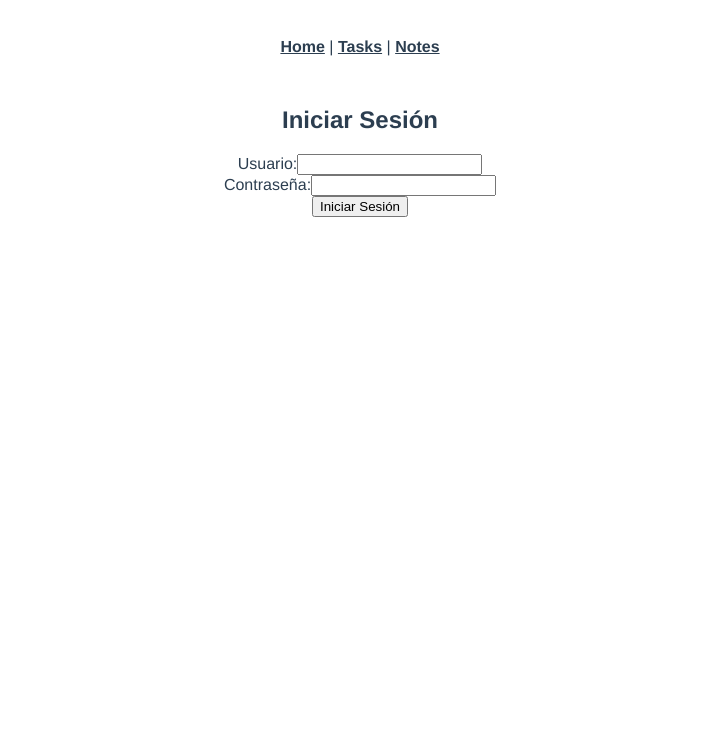
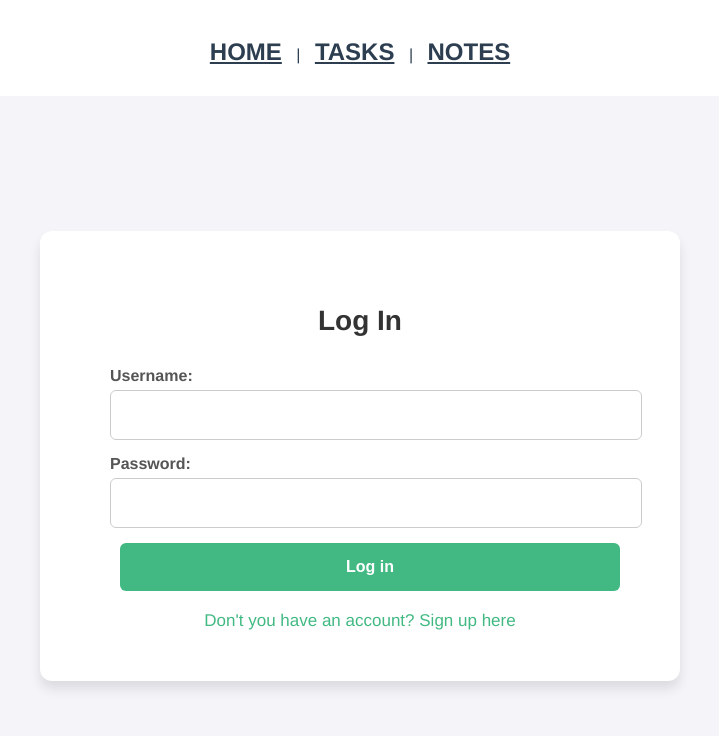
Before and after one commit to tomasrl18/clippit_frontend, a Vue app: page /#/login in a window 1280 px wide. Shown: the top 736 px of the page, without its empty margins (280-999 px from the left). Built offline with nearby package versions, Linux system fonts and the light colour scheme.

Commit message:
Login and Sign Up page design

```diff
--- a/src/App.vue
+++ b/src/App.vue
@@ -1,11 +1,38 @@
 <template>
-  <nav>
-    <router-link to="/">Home</router-link> |
-    <router-link to="/tasks">Tasks</router-link> |
-    <router-link to="/notes">Notes</router-link>
-  </nav>
-  <router-view />
+  <div id="app">
+    <nav>
+      <router-link class="nav-links" to="/">Home</router-link> |
+      <router-link class="nav-links" to="/tasks">Tasks</router-link> |
+      <router-link class="nav-links" to="/notes">Notes</router-link>
+      <button v-if="isLoggedIn" @click="logout" class="logout">Logout</button>
+    </nav>
+    <router-view />
+  </div>
 </template>
+
+<script>
+export default {
+  data() {
+    return {
+      isLoggedIn: false,
+    };
+  },
+  created() {
+    this.checkAuth();
+  },
+  methods: {
+    checkAuth() {
+      this.isLoggedIn = !!localStorage.getItem("access_token");
+    },
+    logout() {
+      localStorage.removeItem("access_token");
+      localStorage.removeItem("refresh_token");
+      this.isLoggedIn = false;
+      this.$router.push("/login");
+    },
+  },
+};
+</script>
 
 <style>
 #app {
@@ -14,6 +41,12 @@
   -moz-osx-font-smoothing: grayscale;
   text-align: center;
   color: #2c3e50;
+}
+
+.nav-links {
+  font-size: 1.5rem;
+  text-transform: uppercase;
+  padding: 10px;
 }
 
 nav {
@@ -28,4 +61,18 @@ nav a {
 nav a.router-link-exact-active {
   color: #42b983;
 }
+
+.logout {
+  margin-left: 20px;
+  padding: 5px 10px;
+  border: none;
+  background-color: #42b983;
+  color: white;
+  border-radius: 5px;
+  cursor: pointer;
+}
+
+.logout:hover {
+  background-color: #38a169;
+}
 </style>
--- a/src/views/LoginPage.vue
+++ b/src/views/LoginPage.vue
@@ -1,9 +1,10 @@
 <template>
-  <div class="login">
-    <h2>Iniciar Sesión</h2>
+  <div class="login-container">
+    <div class="login-box">
+      <h2>Log In</h2>
       <form @submit.prevent="handleLogin">
-      <div>
-        <label for="username">Usuario:</label>
+        <div class="input-group">
+          <label for="username">Username:</label>
           <input
             type="text"
             id="username"
@@ -11,8 +12,8 @@
             required
           />
         </div>
-      <div>
-        <label for="password">Contraseña:</label>
+        <div class="input-group">
+          <label for="password">Password:</label>
           <input
             type="password"
             id="password"
@@ -20,9 +21,13 @@
             required
           />
         </div>
-      <button type="submit">Iniciar Sesión</button>
+        <button type="submit" class="btn-login">Log in</button>
       </form>
-    <p v-if="error">{{ error }}</p>
+      <p v-if="error" class="error">{{ error }}</p>
+      <router-link to="/register" class="link-register">
+        Don't you have an account? Sign up here
+      </router-link>
+    </div>
   </div>
 </template>
 
@@ -43,6 +48,7 @@ export default {
   methods: {
     async handleLogin() {
       try {
+        this.error = null;
         const response = await apiClient.post("api/token/", this.credentials);
         const { access, refresh } = response.data;
 
@@ -51,10 +57,99 @@ export default {
 
         this.$router.push("/notes");
       } catch (error) {
-        this.error = "Credenciales incorrectas. Inténtalo de nuevo.";
-        console.error("Error al iniciar sesión:", error);
+        this.error = "Wrong credentials. Try it again.";
+        console.error("Error on log in:", error);
       }
     },
   },
 };
 </script>
+
+<style scoped>
+.login-container {
+  display: flex;
+  justify-content: center;
+  align-items: center;
+  height: 90vh;
+  background-color: #f4f4f9;
+}
+
+.login-box {
+  background-color: #ffffff;
+  padding: 50px 70px;
+  border-radius: 12px;
+  box-shadow: 0 8px 12px rgba(0, 0, 0, 0.1);
+  width: 100%;
+  max-width: 500px;
+  text-align: center;
+}
+
+.login-box h2 {
+  margin-bottom: 30px;
+  font-size: 28px;
+  color: #333333;
+}
+
+.input-group {
+  margin-bottom: 15px;
+  text-align: left;
+}
+
+.input-group label {
+  display: block;
+  margin-bottom: 5px;
+  font-size: 16px;
+  color: #555555;
+  font-weight: bold;
+}
+
+.input-group input {
+  width: 100%;
+  padding: 15px;
+  font-size: 16px;
+  border: 1px solid #cccccc;
+  border-radius: 6px;
+  transition: border-color 0.3s ease;
+}
+
+.input-group input:focus {
+  border-color: #42b983;
+  outline: none;
+}
+
+.btn-login {
+  width: 100%;
+  padding: 15px;
+  background-color: #42b983;
+  color: white;
+  font-size: 16px;
+  border: none;
+  border-radius: 6px;
+  cursor: pointer;
+  transition: background-color 0.3s ease;
+  font-weight: bold;
+  margin-left: 10px;
+}
+
+.btn-login:hover {
+  background-color: #38a169;
+}
+
+.error {
+  margin-top: 10px;
+  color: #e53e3e;
+  font-size: 14px;
+}
+
+.link-register {
+  display: block;
+  margin-top: 20px;
+  font-size: 17px;
+  color: #42b983;
+  text-decoration: none;
+}
+
+.link-register:hover {
+  text-decoration: underline;
+}
+</style>
--- a/src/views/RegisterPage.vue
+++ b/src/views/RegisterPage.vue
@@ -1,20 +1,28 @@
-<!-- src/views/Register.vue -->
-
 <template>
-  <div class="register">
-    <h2>Registro</h2>
-    <form @submit.prevent="handleRegister">
-      <div>
-        <label for="username">Usuario:</label>
-        <input type="text" id="username" v-model="user.username" required />
-      </div>
-      <div>
-        <label for="password">Contraseña:</label>
-        <input type="password" id="password" v-model="user.password" required />
-      </div>
-      <button type="submit">Registrar</button>
-    </form>
-    <p v-if="error">{{ error }}</p>
+  <div class="register-container">
+    <div class="register-box">
+      <h2>Sign Up</h2>
+      <form @submit.prevent="handleRegister">
+        <div class="input-group">
+          <label for="username">Username:</label>
+          <input type="text" id="username" v-model="user.username" required />
+        </div>
+        <div class="input-group">
+          <label for="password">Password:</label>
+          <input
+            type="password"
+            id="password"
+            v-model="user.password"
+            required
+          />
+        </div>
+        <button type="submit" class="btn-register">Sign up</button>
+      </form>
+      <p v-if="error" class="error">{{ error }}</p>
+      <router-link to="/login" class="link-login">
+        Do you have an account? Log in here
+      </router-link>
+    </div>
   </div>
 </template>
 
@@ -35,15 +43,105 @@ export default {
   methods: {
     async handleRegister() {
       try {
+        this.error = null;
         // eslint-disable-next-line no-unused-vars
         const response = await apiClient.post("api/register/", this.user);
-        alert("Registro exitoso. Inicia sesión ahora.");
-        this.$router.push("/login"); // Redirige al formulario de inicio de sesión
+        alert("Signed up succesfully. Log in now");
+        this.$router.push("/login");
       } catch (error) {
-        this.error = "Error al registrar. Inténtalo de nuevo.";
-        console.error("Error al registrar:", error);
+        this.error = "Error on sign up. Try it again.";
+        console.error("Error on sign up:", error);
       }
     },
   },
 };
 </script>
+
+<style scoped>
+.register-container {
+  display: flex;
+  justify-content: center;
+  align-items: center;
+  height: 90vh;
+  background-color: #f4f4f9;
+}
+
+.register-box {
+  background-color: #ffffff;
+  padding: 50px 70px;
+  border-radius: 12px;
+  box-shadow: 0 8px 12px rgba(0, 0, 0, 0.1);
+  width: 100%;
+  max-width: 500px;
+  text-align: center;
+}
+
+.register-box h2 {
+  margin-bottom: 30px;
+  font-size: 28px;
+  color: #333333;
+}
+
+.input-group {
+  margin-bottom: 15px;
+  text-align: left;
+}
+
+.input-group label {
+  display: block;
+  margin-bottom: 5px;
+  font-size: 16px;
+  color: #555555;
+  font-weight: bold;
+}
+
+.input-group input {
+  width: 100%;
+  padding: 15px;
+  font-size: 16px;
+  border: 1px solid #cccccc;
+  border-radius: 6px;
+  transition: border-color 0.3s ease;
+}
+
+.input-group input:focus {
+  border-color: #42b983;
+  outline: none;
+}
+
+.btn-register {
+  width: 100%;
+  padding: 15px;
+  background-color: #42b983;
+  color: white;
+  font-size: 16px;
+  border: none;
+  border-radius: 6px;
+  cursor: pointer;
+  transition: background-color 0.3s ease;
+  font-weight: bold;
+  margin-left: 10px;
+}
+
+.btn-register:hover {
+  background-color: #38a169;
+}
+
+.error {
+  margin-top: 10px;
+  color: #e53e3e;
+  font-size: 14px;
+}
+
+.link-login {
+  display: block;
+  margin-top: 20px;
+  font-size: 17px;
+  color: #42b983;
+  text-decoration: none;
+}
+
+.link-login:hover {
+  text-decoration: underline;
+}
+</style>
```
Lines whose indentation alone changed are shown as unchanged.
